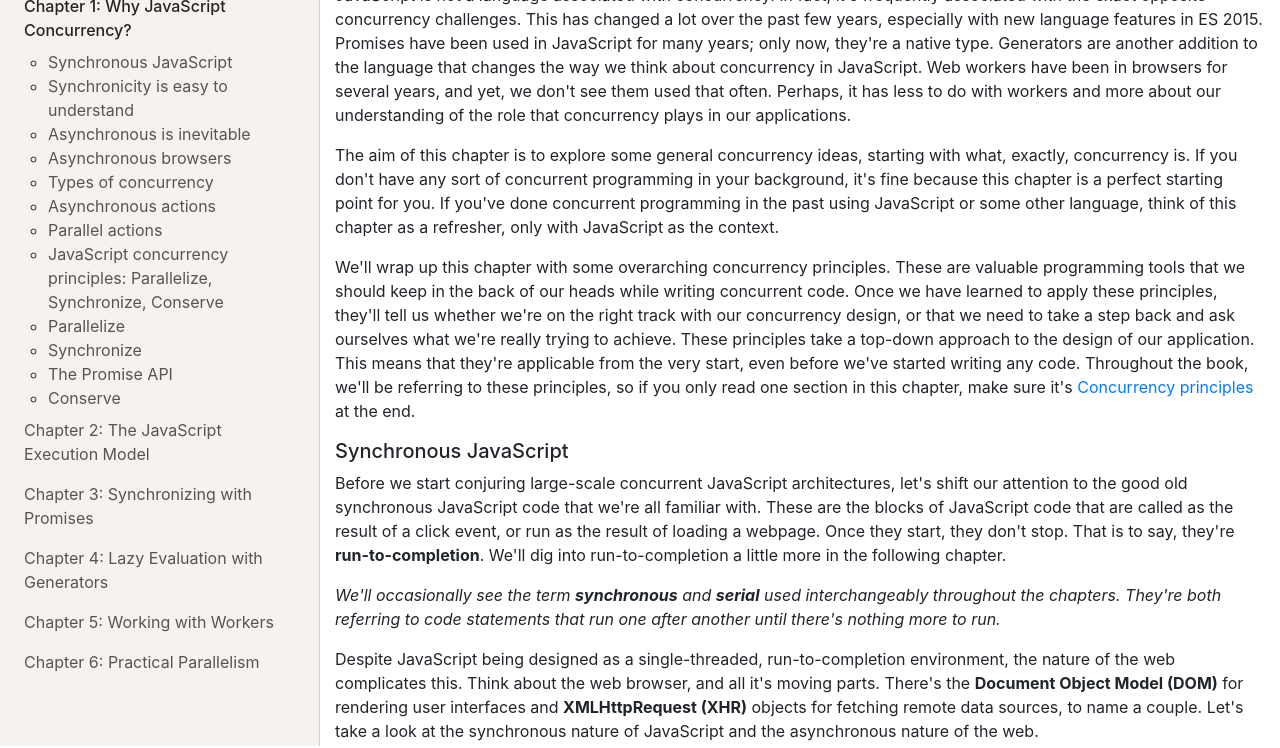
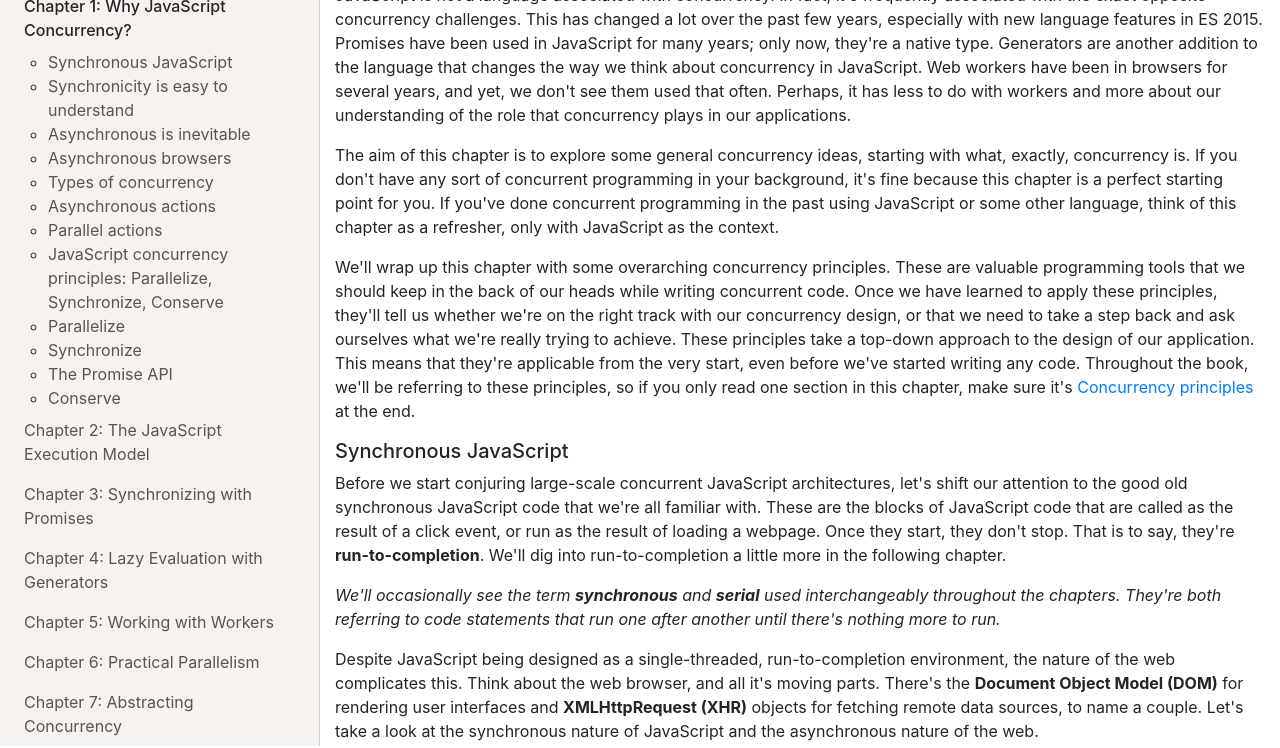
Before and after one commit to georgeletsos/javascript-concurrency, a website built with webpack: page src/chapters/chapter1/chapter1.html in a window 1280 px wide. Shown: the part 54-802 px from the top of the page. Built offline with nearby package versions, Linux system fonts and the light colour scheme; a script that the page names is missing.

Commit message:
Added Chapter 7 to Menu

```diff
--- a/src/chapters/chapter1/chapter1.html
+++ b/src/chapters/chapter1/chapter1.html
@@ -102,6 +102,11 @@
           <li class="nav-item">
             <a class="nav-link" href="../chapter6/chapter6.html">
               Chapter 6: Practical Parallelism
+            </a>
+          </li>
+          <li class="nav-item">
+            <a class="nav-link" href="../chapter7/chapter7.html">
+              Chapter 7: Abstracting Concurrency
             </a>
           </li>
         </ul>
```
Also changed, not shown: src/chapters/chapter2/chapter2.html (+5 -0 lines), src/chapters/chapter3/chapter3.html (+5 -0 lines), src/chapters/chapter4/chapter4.html (+5 -0 lines), src/chapters/chapter5/chapter5.html (+5 -0 lines), src/chapters/chapter6/chapter6.html (+8 -3 lines), src/index.html (+5 -0 lines).
